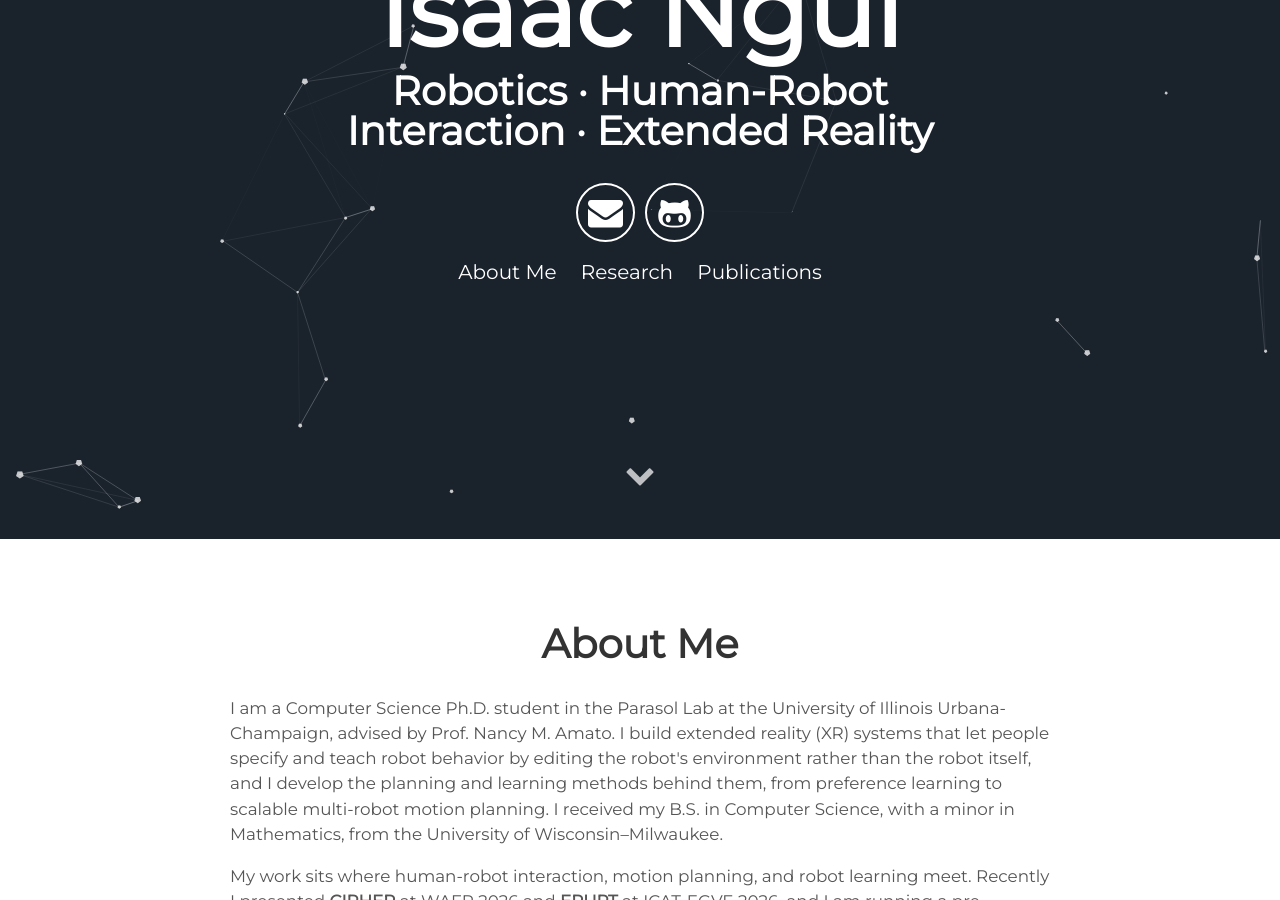
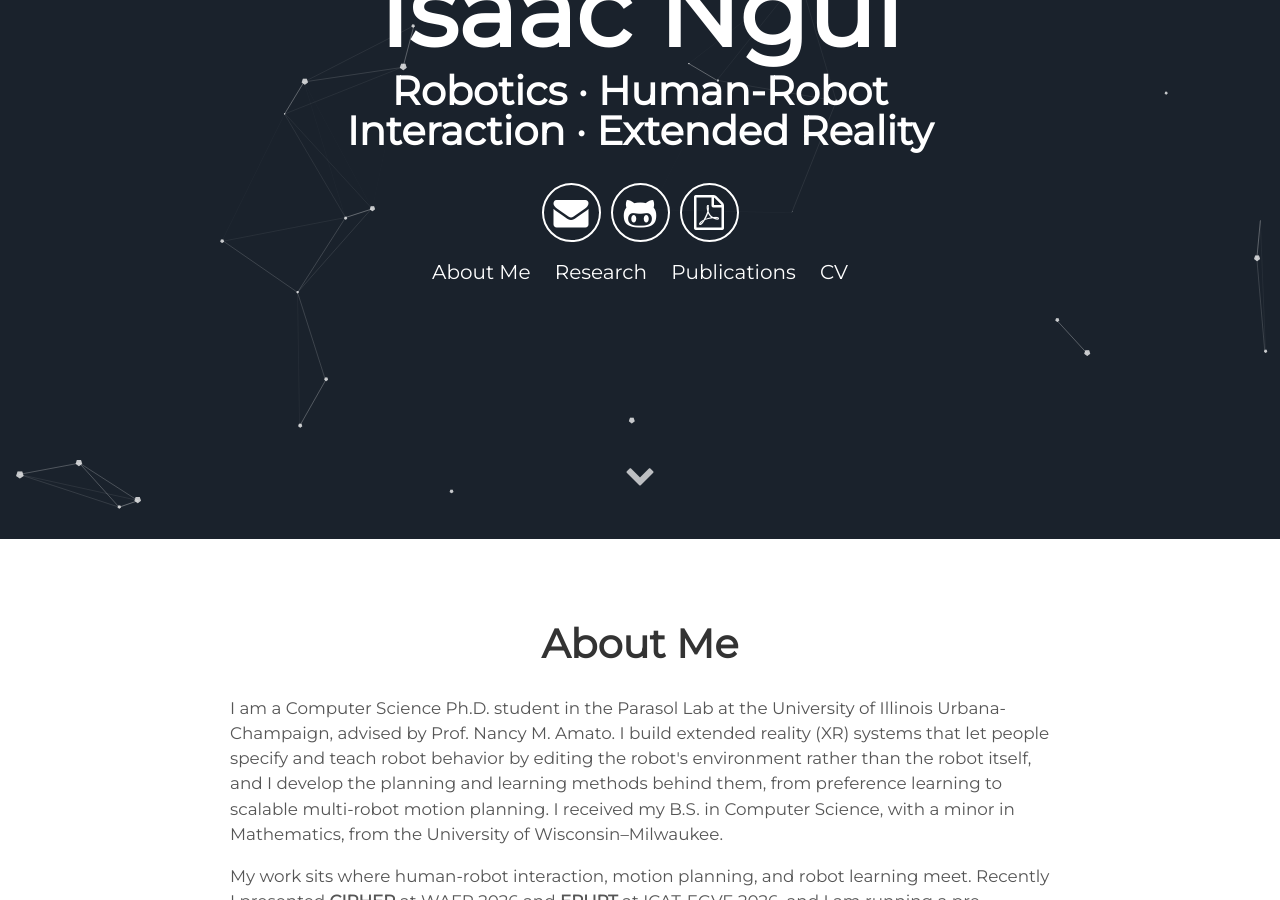
Before and after one commit to imngui/imngui.github.io, a Jekyll site: the page built from index.html, in a window 1280 px wide and 900 px high, scrolled down 361 px. Built offline with Jekyll 4.4.1, drawn with Linux system fonts in a browser that asks for light colours.

Commit message:
Adding CV

```diff
--- a/_includes/header.html
+++ b/_includes/header.html
@@ -7,12 +7,13 @@
       <div class="header-icons">
         <a aria-label="Send email" href="mailto:ingui2@illinois.edu" rel="nofollow"><i class="icon fa fa-envelope"></i></a>
         <a aria-label="My Github" target="_blank" href="https://github.com/imngui"><i class="icon fa fa-github-alt" aria-hidden="true"></i></a>
-<!--         <a aria-label="My CV" target="_blank" href="../assets/files/Ngui_CV.pdf"><i class="icon fa fa-file-alt"><small>CV</small></i></a> -->
+        <a aria-label="My CV" target="_blank" href="{{ "/assets/files/Ngui_CV.pdf" | prepend: site.baseurl }}"><i class="icon fa fa-file-pdf-o" aria-hidden="true"></i></a>
       </div>
       <div class="header-links">
         <a class="link" href="#about" data-scroll>About Me</a>
         <a class="link" href="#projects" data-scroll>Research</a>
         <a class="link" href="#publications" data-scroll>Publications</a>
+        <a class="link" target="_blank" href="{{ "/assets/files/Ngui_CV.pdf" | prepend: site.baseurl }}">CV</a>
       </div>
   </div>
   <a class="down" href="#about" data-scroll><i class="icon fa fa-chevron-down" aria-hidden="true"></i></a>
```
